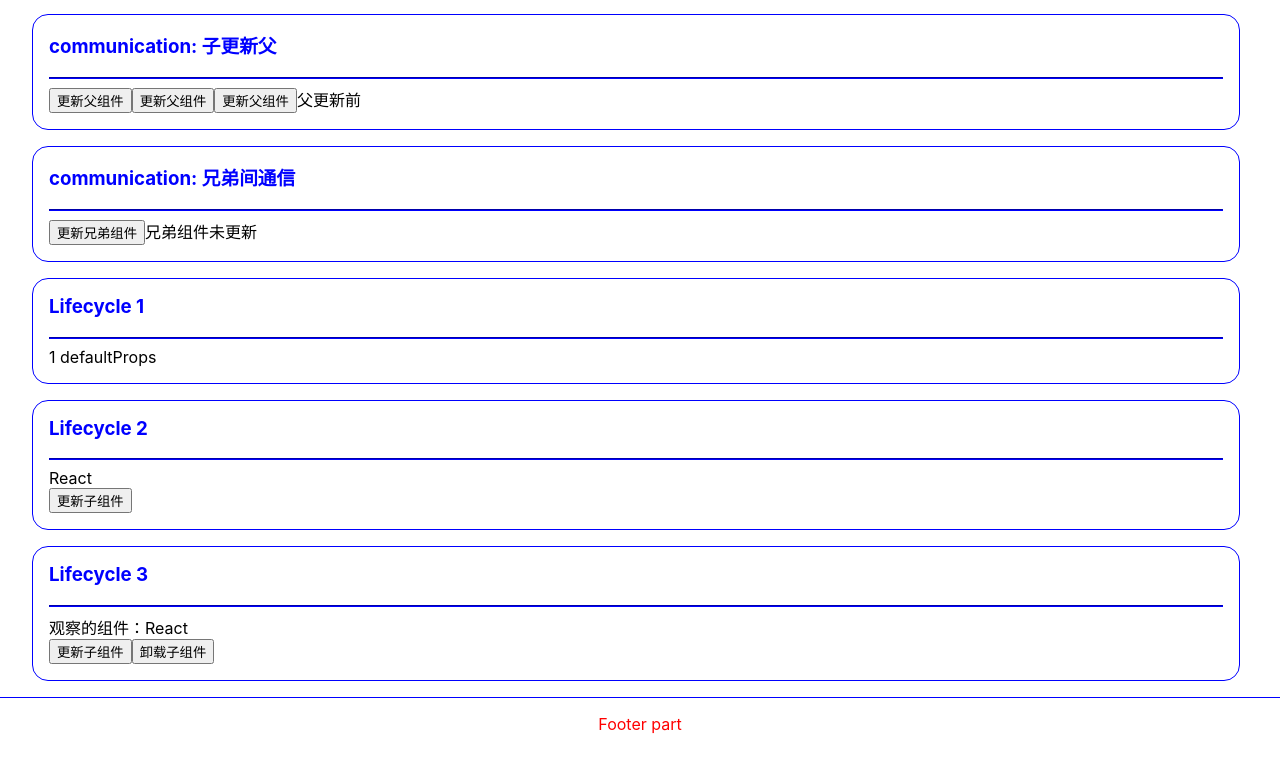
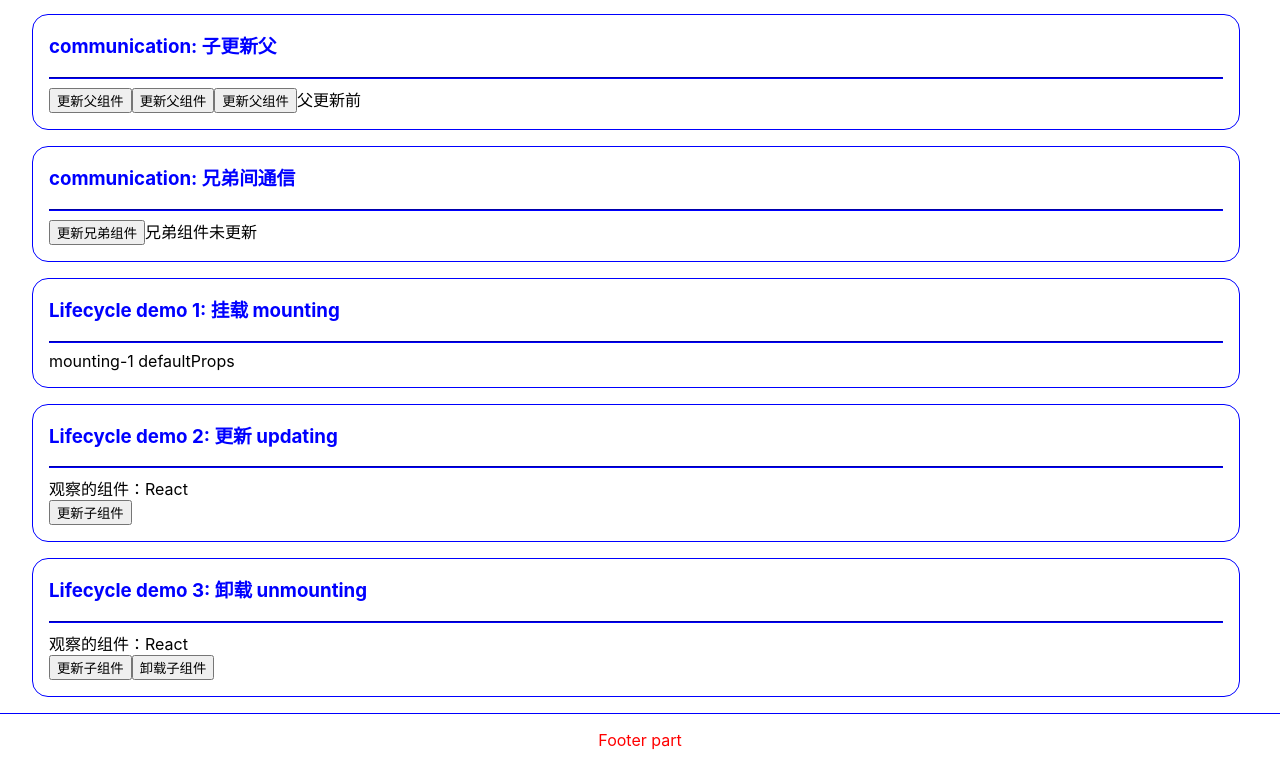
Before and after one commit to coding-camps/react-demos, a React (Create React App) app: page /app1 in a window 1280 px wide. Shown: the part 2163-2929 px from the top of the page. Built offline with nearby package versions, Linux system fonts and the light colour scheme.

Commit message:
docs: update life cycle demo info

```diff
--- a/src/comps/app1/lifecycleC1.jsx
+++ b/src/comps/app1/lifecycleC1.jsx
@@ -1,24 +1,22 @@
 import React from "react";
 
 export default class LifecycleC1 extends React.Component {
+    static defaultProps = {
+        name: "mounting-1 defaultProps",
+    }
+
     constructor(props) {
         super(props);
-        console.log("1 constructor");
-        this.state = null;
-    }
-
-    static defaultProps = {
-        name: "1 defaultProps",
+        console.log("mounting-1 constructor");
     }
 
     render() {
-        console.log("1 render()");
-        return (
-            <div>{this.props.name}</div>
-        );
+        console.log("mounting-1 render()");
+        return (<div>{this.props.name}</div>);
     }
+
     componentDidMount() {
-        console.log("1 componentDidMount() ");
+        console.log("mounting-1 componentDidMount() ");
     }
 
 }
--- a/src/comps/app1/lifecycleC2.jsx
+++ b/src/comps/app1/lifecycleC2.jsx
@@ -4,30 +4,30 @@ import {Component} from "react";
 class Son extends Component {
     constructor(props) {
         super(props);
-        console.log("2 constructor()");
+        console.log("updating-2 constructor()");
     }
 
     shouldComponentUpdate(nextProps, nextState, nextContext) {
-        console.log("2 shouldComponentUpdate(nextProps, nextState, nextCtx)");
-        console.log("\t", {params: {nextProps, nextState, nextContext}});
+        console.log("updating-2 shouldComponentUpdate(nextProps, nextState, nextCtx)");
+        console.log("\t", {nextProps, nextState, nextContext});
         return true;
     }
 
     render() {
-        console.log("2 render()");
-        return (<div>{this.props.name}</div>);
+        console.log("updating-2 render()");
+        return (<div>观察的组件：{this.props.name}</div>);
     }
 
     getSnapshotBeforeUpdate(prevProps, prevState) {
-        console.log("2 getSnapshotBeforeUpdate(prevProps, prevState)");
+        console.log("updating-2 getSnapshotBeforeUpdate(prevProps, prevState)");
         let result = {prevProps, prevState, label: "returned from getSnapshotBeforeUpdate() method."};
         console.log("\t", result);
         return result;
     }
 
     componentDidUpdate(prevProps, prevState, snapshot) {
-        console.log("2 componentDidUpdate(prevProps, prevState, snapshot)");
-        console.log("\t", {prevProps, prevState, snapshot})
+        console.log("updating-2 componentDidUpdate(prevProps, prevState, snapshot)");
+        console.log("\t", {prevProps, prevState, snapshot});
     }
 
 }
@@ -36,13 +36,11 @@ class Father extends Component {
     constructor(props) {
         super(props);
         this.updateChildProps = this.updateChildProps.bind(this);
-        this.state = {
-            name: "React"
-        };
+        this.state = {name: "React"};
     }
 
     updateChildProps() {
-        this.setState({name: "Vue"});
+        this.setState({name: this.state.name === "React" ? "Vue" : "React"});
     }
 
     render() {
@@ -58,9 +56,5 @@ class Father extends Component {
 
 
 export default function LifecycleC2() {
-    return (
-        <div>
-            <Father/>
-        </div>
-    );
+    return (<div><Father/></div>);
 }
--- a/src/pages/App1.jsx
+++ b/src/pages/App1.jsx
@@ -24,7 +24,7 @@ function App1() {
             </Testblock>
 
             <Testblock blockName={"state"}>
-                <ColorUpdater></ColorUpdater>
+                <ColorUpdater/>
             </Testblock>
 
             <Testblock blockName={"component life"}>
@@ -67,13 +67,13 @@ function App1() {
                 <Commz/>
             </Testblock>
 
-            <Testblock blockName={"Lifecycle 1"}>
+            <Testblock blockName={"Lifecycle demo 1: 挂载 mounting"}>
                 <LifecycleC1/>
             </Testblock>
-            <Testblock blockName={"Lifecycle 2"}>
+            <Testblock blockName={"Lifecycle demo 2: 更新 updating"}>
                 <LifecycleC2/>
             </Testblock>
-            <Testblock blockName={"Lifecycle 3"}>
+            <Testblock blockName={"Lifecycle demo 3: 卸载 unmounting"}>
                 <LifecycleC3/>
             </Testblock>
         </PageLayout>
```
Also changed, not shown: src/comps/app1/lifecycleC3.jsx (+4 -8 lines).
